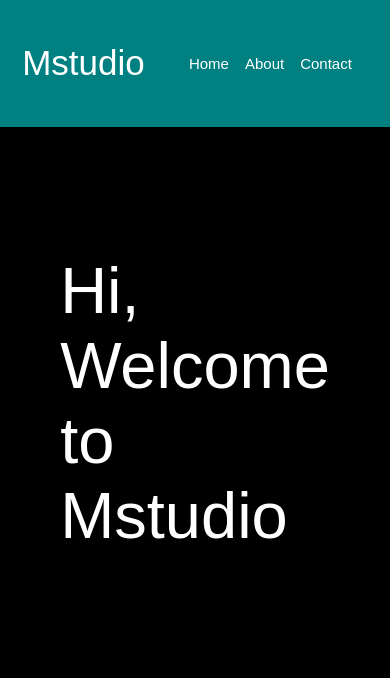
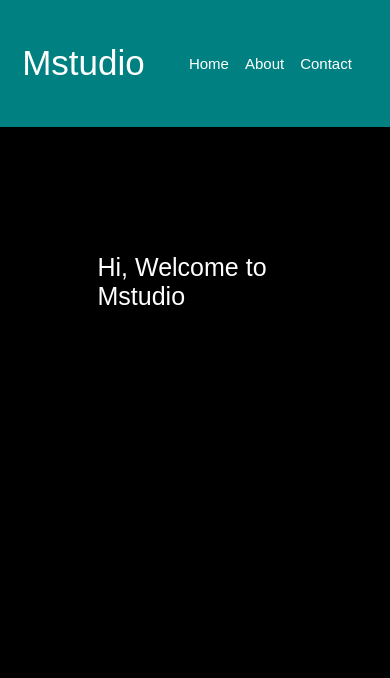
Before and after one commit to fadmarv/mstudio, a plain HTML site: page index.html in a window 390 px wide. Drawn offline with Linux system fonts and the light colour scheme.

Commit message:
style: media

```diff
--- a/style.css
+++ b/style.css
@@ -125,4 +125,7 @@ main div {
     .img {
         display: none;
     }
+    main div {
+        font-size: 25px;
+    }
 }
```
